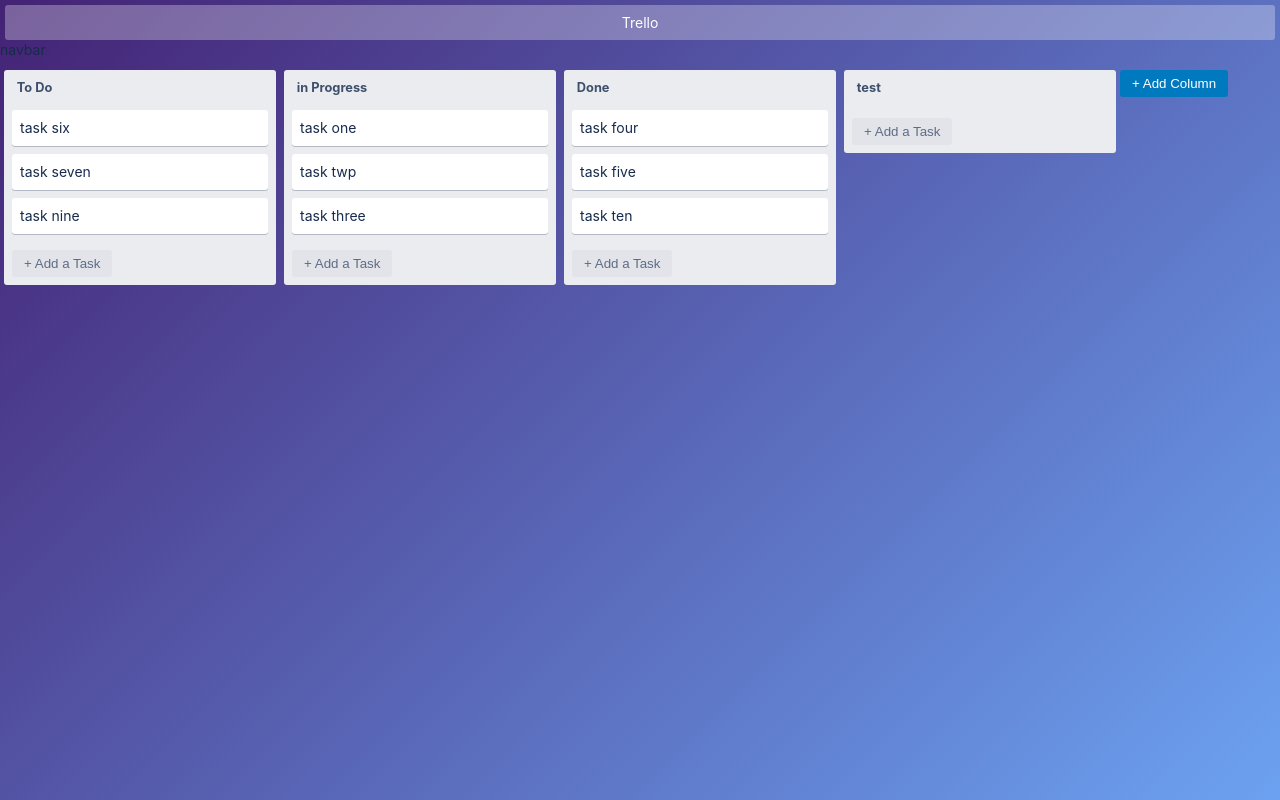
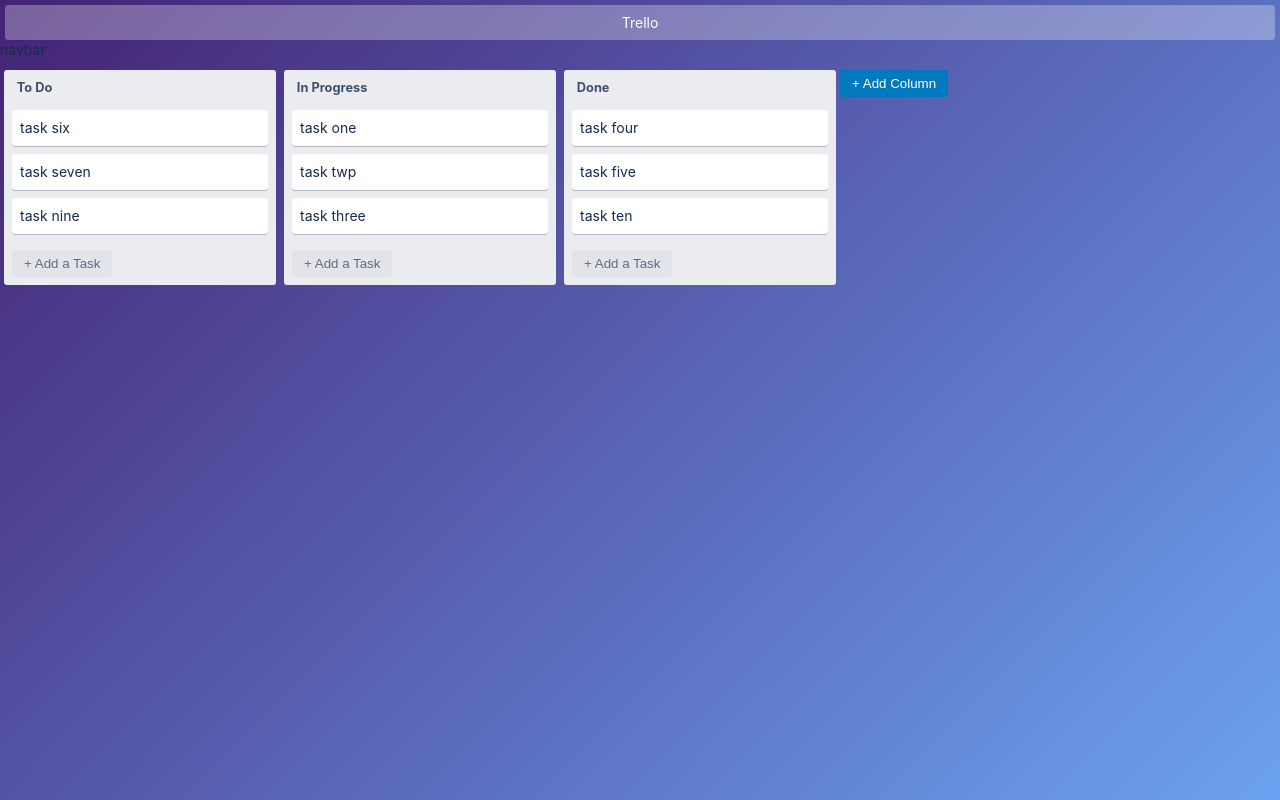
Before and after one commit to adnenre/trello_react_app, a React (Create React App) app: page / in a window 1280 px wide. Built offline with nearby package versions, Linux system fonts and the light colour scheme.

Commit message:
refactor data structure && function

```diff
--- a/src/container/Board/index.js
+++ b/src/container/Board/index.js
@@ -19,15 +19,15 @@
    * @param {string} title
    */
   const handleAddColumn = (title) => {
-    let newCols = [
+    let newCols = {
       ...columns,
-      {
+      [title]: {
         id: uniqID(),
-        order: columns.length + 1,
+
         title,
         tasks: [],
       },
-    ];
+    };
     seColumns(newCols);
 
     // SAVE ADD NEW COLUMNS TO LOCAL STORAGE
@@ -37,24 +37,19 @@
   // Add task to the specific column
   /**
    *
-   * @param {string} desc  task description
-   * @param {string} columnId columnId
-   * @param {sting} columnTitle columnTitle
+   * @param {string} title current column title
+
+   * @param {sting} desc description
    * @returns
    */
-  const handleAddTask = (desc, columnId, columnTitle) => {
+  const handleAddTask = (title) => (desc) => {
     let newTask = {
       id: uniqID(),
-      columnTitle,
+      columnTitle: title,
       desc,
     };
-
-    let newColumns = [...columns].map((col) => {
-      if (col.id === columnId) {
-        col.tasks.push(newTask);
-      }
-      return col;
-    });
+    let newColumns = { ...columns };
+    newColumns[title].tasks.push(newTask);
     seColumns(newColumns);
     saveToStorage(newColumns);
   };
@@ -67,16 +62,18 @@
    * @returns
    */
   const onDrop = (title) => (e) => {
-    let newColumns = [...columns].map((col) => {
-      if (col.title === draggedTask.columnTitle) {
-        col.tasks = col.tasks.filter((task) => task.id !== draggedTask.id);
-      }
+    console.log(title);
 
-      if (col.title === title) {
-        col.tasks.push({ ...draggedTask, columnTitle: title });
-      }
-      return col;
+    let newColumns = { ...columns };
+    newColumns[title].tasks.push({
+      ...draggedTask,
+      columnTitle: title,
     });
+    let sourceTitle = draggedTask.columnTitle;
+    newColumns[sourceTitle].tasks = newColumns[sourceTitle].tasks.filter(
+      ({ id }) => id !== draggedTask.id
+    );
+
     // CLEAR ADD TASK
     setDraggedTask(null);
 
@@ -101,16 +98,16 @@
     <div style={{ display: "flex", flexDirection: "column" }}>
       <div>navbar</div>
       <SBoard>
-        {columns.map(({ id, title, tasks }) => (
+        {Object.entries(columns).map(([key, value]) => (
           <Card
             onDragStart={onDragStart}
             onDragOver={onDragOver}
-            onDrop={onDrop(title)}
-            key={id}
-            columnId={id}
-            title={title}
-            tasks={tasks}
-            handleAddTask={handleAddTask}
+            onDrop={onDrop(key)}
+            key={key}
+            columnId={value.id}
+            title={key}
+            tasks={value.tasks}
+            handleAddTask={handleAddTask(key)}
           />
         ))}
         <EditPopup
--- a/src/container/Card/index.js
+++ b/src/container/Card/index.js
@@ -20,10 +20,10 @@
 }) => {
   /**
    * HANDLE ADD NEW TASK DESCRIPTION
-   * @param {string} text
+   * @param {string} description
    * @returns
    */
-  const handleTaskDesc = (text) => handleAddTask(text, columnId, title);
+  const handleTaskDesc = (desc) => handleAddTask(desc);
 
   return (
     <SCardWrapper {...props}>
--- a/src/data.js
+++ b/src/data.js
@@ -1,20 +1,19 @@
 import { uniqID } from "./utility";
 
-let columns = [
-  {
+let columns = {
+  "To Do": {
     id: uniqID(),
-
-    title: "To Do",
+    title: "Todo",
     tasks: [
       { id: uniqID(), columnTitle: "To Do", desc: "task six" },
       { id: uniqID(), columnTitle: "To Do", desc: "task seven" },
       { id: uniqID(), columnTitle: "To Do", desc: "task nine" },
     ],
   },
-  {
+
+  "In Progress": {
     id: uniqID(),
-
-    title: "in Progress",
+    title: "In Progress",
     tasks: [
       { id: uniqID(), columnTitle: "In Progress", desc: "task one" },
       { id: uniqID(), columnTitle: "In Progress", desc: "task twp" },
@@ -25,9 +24,8 @@
       },
     ],
   },
-  {
+  Done: {
     id: uniqID(),
-
     title: "Done",
     tasks: [
       { id: uniqID(), columnTitle: "Done", desc: "task four" },
@@ -35,12 +33,5 @@
       { id: uniqID(), columnTitle: "Done", desc: "task ten" },
     ],
   },
-  {
-    id: uniqID(),
-
-    title: "test",
-    tasks: [],
-  },
-];
-
+};
 export default columns;
```
